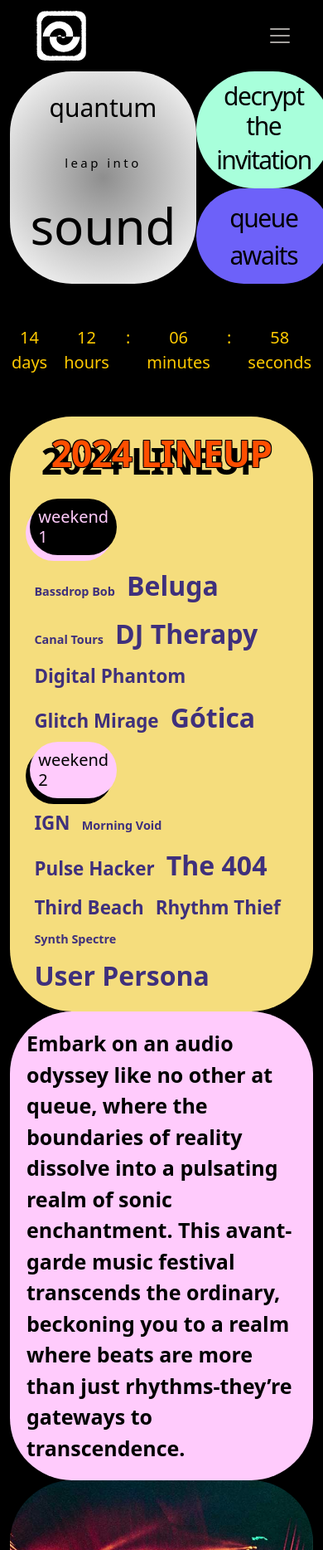
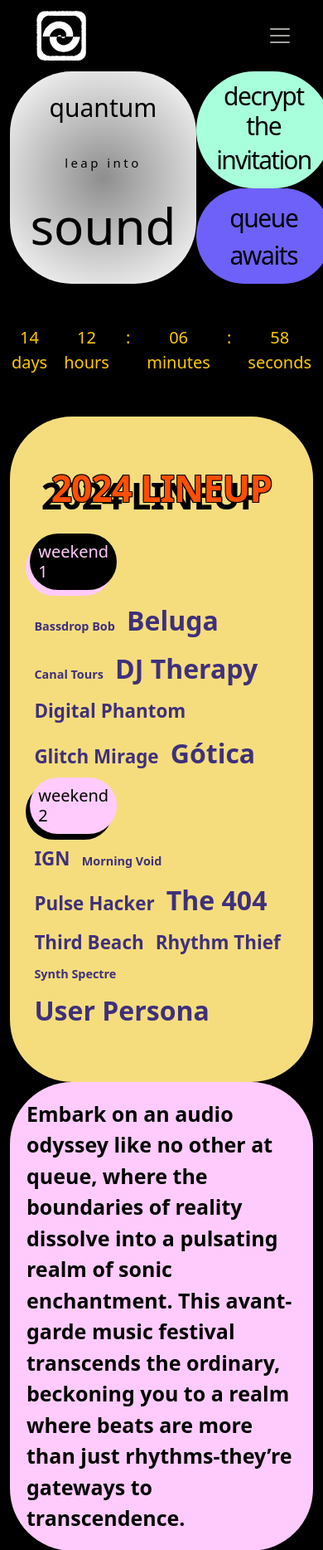
Before and after one commit to Nazaninmohammadii/queue, a PHP site: page / in a window 390 px wide. Shown: the top 1868 px of the page at 83% size. Run offline with PHP 8.4, Linux system fonts and the light colour scheme; some web fonts are replaced.

Commit message:
a better fix to lineup responsiveness

```diff
--- a/css/lineup.css
+++ b/css/lineup.css
@@ -3,7 +3,7 @@
 }
 
 .lineup-section {
-    height: 85vh;
+    height: 95vh;
     width: 100%;
     padding: var(--gutter);
     align-items: center;
```
Also changed, not shown: 1 other file.
